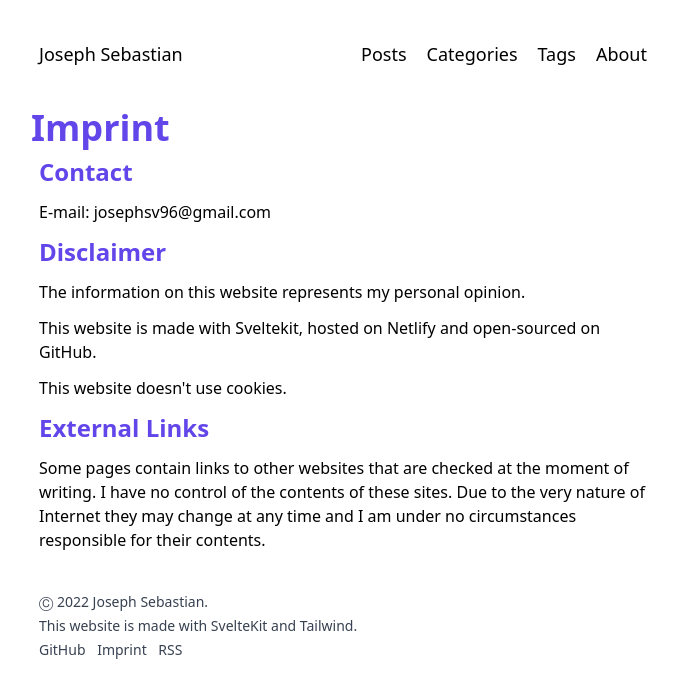
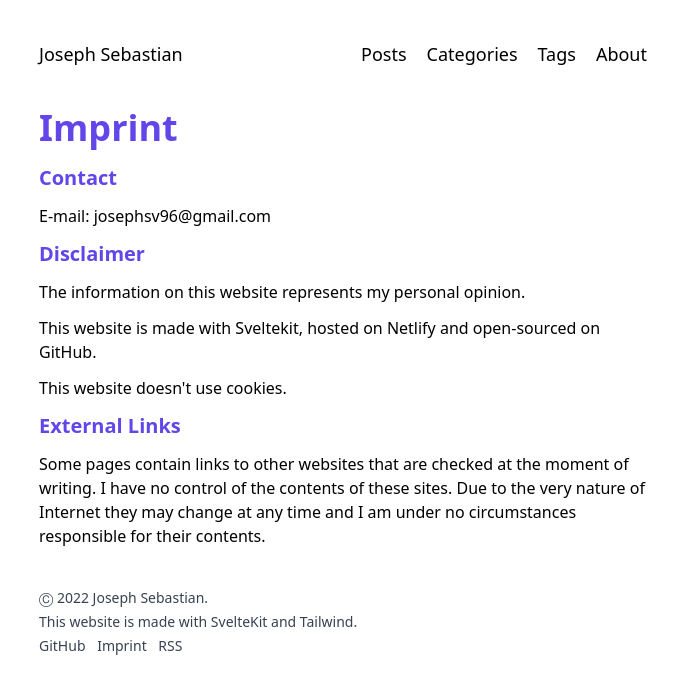
Before and after one commit to alkmst-xyz/website, a SvelteKit app: page /imprint in a window 1280 px wide. Shown: the top 698 px of the page, without its empty margins (297-975 px from the left). Built offline with nearby package versions, Linux system fonts and the light colour scheme.

Commit message:
#3 fixed padding issues, created <Prose>

```diff
--- /dev/null
+++ b/src/lib/components/Prose.svelte
@@ -0,0 +1,6 @@
+<script lang="ts">
+</script>
+
+<article class="markdown mb-8 px-2">
+	<slot />
+</article>
--- a/src/lib/styles/styles.css
+++ b/src/lib/styles/tailwind.css
@@ -35,19 +35,19 @@ main {
 	}
 
 	h1 {
-		@apply text-4xl;
+		@apply mb-4 text-4xl;
 	}
 
 	h2 {
-		@apply text-3xl;
+		@apply mb-3 text-3xl;
 	}
 
 	h3 {
-		@apply text-2xl;
+		@apply mb-2 text-2xl;
 	}
 
 	h4 {
-		@apply text-xl;
+		@apply mb-1 text-xl;
 	}
 
 	h5,
@@ -57,7 +57,7 @@ main {
 }
 
 .markdown {
-	@apply my-2 break-words px-2;
+	@apply break-words;
 }
 
 .markdown p {
--- a/src/routes/+layout.svelte
+++ b/src/routes/+layout.svelte
@@ -1,5 +1,5 @@
 <script lang="ts">
-	import '$lib/styles/styles.css';
+	import '$lib/styles/tailwind.css';
 	import Nav from '$lib/components/Nav.svelte';
 	import Footer from '$lib/components/Footer.svelte';
 </script>
--- a/src/routes/+page.svelte
+++ b/src/routes/+page.svelte
@@ -1,5 +1,6 @@
 <script>
 	import logo from '$lib/assets/logo.png';
+	import Prose from '$lib/components/Prose.svelte';
 </script>
 
 <svelte:head>
@@ -7,7 +8,6 @@
 	<meta name="description" content="Home page" />
 </svelte:head>
 
-<article>
 <div class="flex justify-center">
 	<picture>
 		<source srcset={logo} type="image/webp" />
@@ -15,7 +15,7 @@
 	</picture>
 </div>
 
-	<div class="markdown">
+<Prose>
 	<p>
 		Lorem ipsum dolor sit amet, consectetur adipiscing elit. Ut eget hendrerit ex. Duis vulputate
 		dictum rutrum. Aenean eu quam neque. Aliquam erat volutpat. Nam pretium vel neque in
@@ -23,25 +23,25 @@
 	</p>
 	<p>
 		Vivamus enim erat, lobortis eget metus ac, convallis finibus eros. Duis blandit pretium mi,
-			pellentesque congue nibh facilisis rhoncus. Integer nec nunc in libero vulputate blandit sed
-			et magna. Etiam eget pharetra ante, eget scelerisque odio. In facilisis, nulla sit amet
-			ultricies pellentesque, turpis nulla ultrices velit, non pulvinar elit massa eget tortor.
-			Vivamus quis fringilla arcu, ac lobortis lorem. Ut at purus diam. Etiam eros diam, dapibus et
-			posuere sed, maximus in nisl.
+		pellentesque congue nibh facilisis rhoncus. Integer nec nunc in libero vulputate blandit sed et
+		magna. Etiam eget pharetra ante, eget scelerisque odio. In facilisis, nulla sit amet ultricies
+		pellentesque, turpis nulla ultrices velit, non pulvinar elit massa eget tortor. Vivamus quis
+		fringilla arcu, ac lobortis lorem. Ut at purus diam. Etiam eros diam, dapibus et posuere sed,
+		maximus in nisl.
 	</p>
 	<p>
 		Nunc condimentum rutrum lacus, non accumsan nisi gravida quis. Sed in justo vitae tortor
-			ultrices elementum quis sed lectus. Phasellus luctus erat non massa volutpat, nec hendrerit
-			leo tincidunt. Duis porta id dui sodales venenatis. Pellentesque consectetur massa eget
-			lobortis ultrices. Maecenas eget justo nec purus various consequat. Nunc feugiat, lacus eu
-			tristique commodo, orci orci consectetur velit, convallis sodales orci nisi ac enim. Quisque
-			sed erat et tortor aliquet facilisis non quis enim. Nam tristique ut mauris in venenatis.
-			Vivamus iaculis ultricies dolor, quis aliquam ipsum hendrerit sit amet. Duis suscipit libero
-			at viverra suscipit. Fusce cursus ut dolor quis rhoncus. Etiam ac malesuada ex. Mauris sit
-			amet tellus velit. Quisque iaculis eget leo luctus malesuada. Quisque molestie imperdiet nisl
-			at sollicitudin. Etiam ultrices interdum est, non rhoncus nisl venenatis sed. Duis tincidunt
-			est congue sem ornare ultricies nec quis arcu. Duis tincidunt maximus erat, nec sodales est
-			lacinia vitae.
+		ultrices elementum quis sed lectus. Phasellus luctus erat non massa volutpat, nec hendrerit leo
+		tincidunt. Duis porta id dui sodales venenatis. Pellentesque consectetur massa eget lobortis
+		ultrices. Maecenas eget justo nec purus various consequat. Nunc feugiat, lacus eu tristique
+		commodo, orci orci consectetur velit, convallis sodales orci nisi ac enim. Quisque sed erat et
+		tortor aliquet facilisis non quis enim. Nam tristique ut mauris in venenatis. Vivamus iaculis
+		ultricies dolor, quis aliquam ipsum hendrerit sit amet. Duis suscipit libero at viverra
+		suscipit. Fusce cursus ut dolor quis rhoncus. Etiam ac malesuada ex. Mauris sit amet tellus
+		velit. Quisque iaculis eget leo luctus malesuada. Quisque molestie imperdiet nisl at
+		sollicitudin. Etiam ultrices interdum est, non rhoncus nisl venenatis sed. Duis tincidunt est
+		congue sem ornare ultricies nec quis arcu. Duis tincidunt maximus erat, nec sodales est lacinia
+		vitae.
 	</p>
 	<p>
 		Donec volutpat ac velit et ultrices. Phasellus mauris diam, imperdiet ut est vel, congue
@@ -55,5 +55,4 @@
 		in faucibus. Sed eu leo et orci gravida feugiat vel sit amet elit. Aenean dui velit, pharetra
 		sed sagittis ac, mattis non ipsum. Nullam luctus sagittis congue.
 	</p>
-	</div>
-</article>
+</Prose>
--- a/src/routes/imprint/+page.svelte
+++ b/src/routes/imprint/+page.svelte
@@ -1,21 +1,28 @@
+<script lang="ts">
+	import Prose from '$lib/components/Prose.svelte';
+</script>
+
 <svelte:head>
 	<title>Imprint</title>
 	<meta name="description" content="Imprint" />
 </svelte:head>
 
-<h1>Imprint</h1>
-<div class="markdown">
-	<h3>Contact</h3>
+<Prose>
+	<h1>Imprint</h1>
+
+	<h4>Contact</h4>
+
 	<p>E-mail: josephsv96@gmail.com</p>
 
-	<h3>Disclaimer</h3>
+	<h4>Disclaimer</h4>
 	<p>The information on this website represents my personal opinion.</p>
 	<p>This website is made with Sveltekit, hosted on Netlify and open-sourced on GitHub.</p>
 	<p>This website doesn't use cookies.</p>
-	<h3>External Links</h3>
+
+	<h4>External Links</h4>
 	<p>
 		Some pages contain links to other websites that are checked at the moment of writing. I have no
 		control of the contents of these sites. Due to the very nature of Internet they may change at
 		any time and I am under no circumstances responsible for their contents.
 	</p>
-</div>
+</Prose>
--- a/src/routes/posts/+page.svelte
+++ b/src/routes/posts/+page.svelte
@@ -1,5 +1,6 @@
 <script lang="ts">
 	import PostsList from '$lib/components/PostsList.svelte';
+	import Prose from '$lib/components/Prose.svelte';
 	import type { LayoutServerData } from './$types';
 
 	export let data: LayoutServerData;
@@ -11,7 +12,9 @@
 </svelte:head>
 
 <div>
-	<h1 class="mb-8 px-2">Posts</h1>
+	<Prose>
+		<h1>Posts</h1>
+	</Prose>
 
 	<div class="flex flex-col space-y-4">
 		<PostsList posts={data.posts} />
```
Lines whose indentation alone changed are shown as unchanged.
